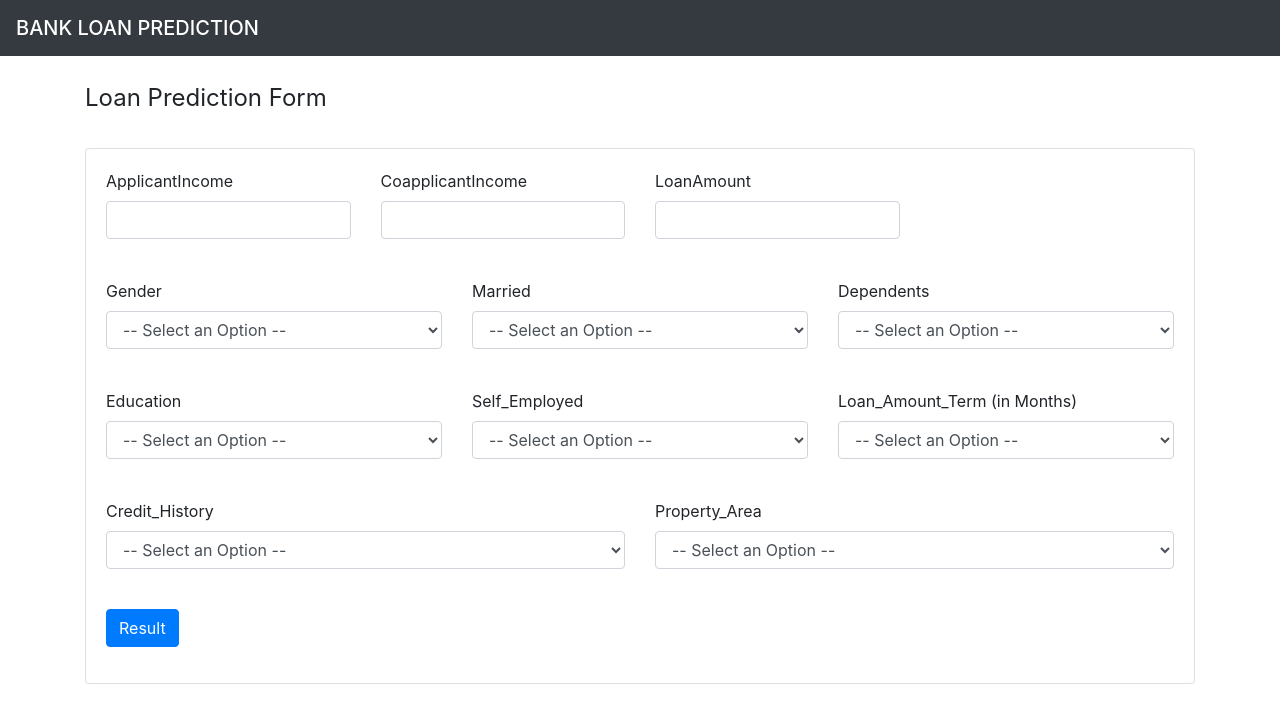
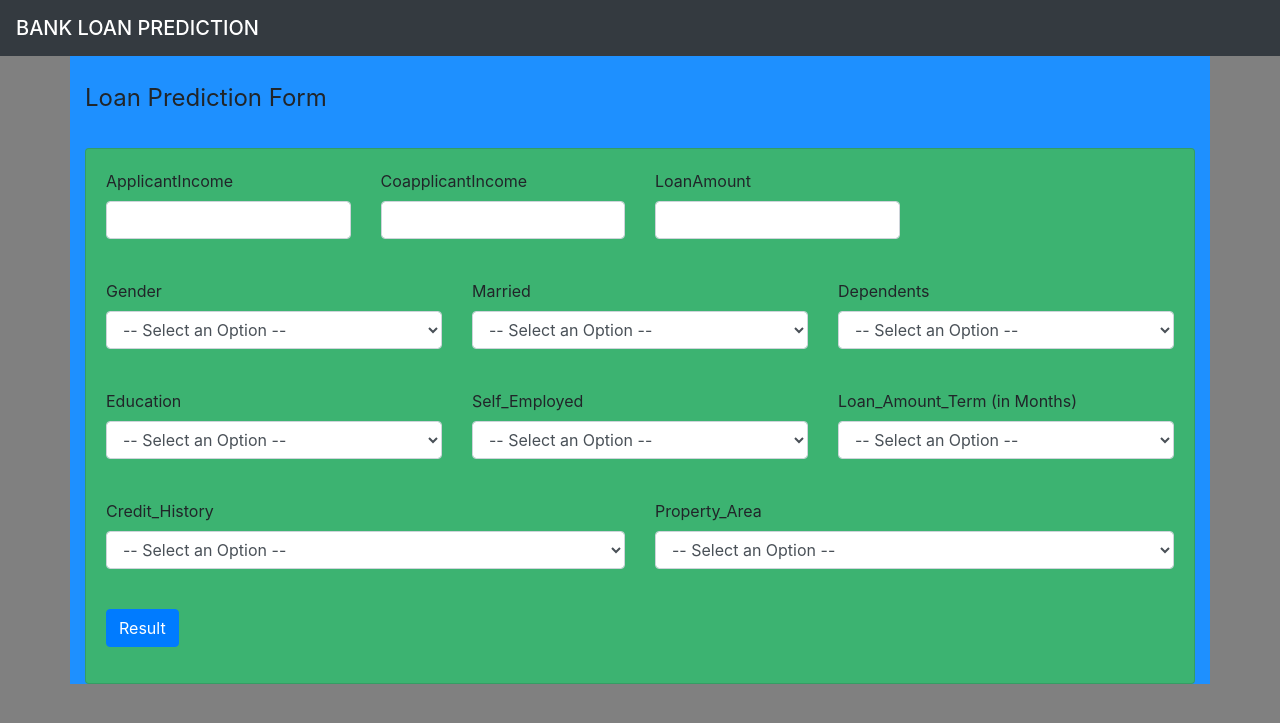
Before and after one commit to pratyushkuppili/bankloanprediction, a Flask app: page / in a window 1280 px wide. Shown: the top 723 px of the page. Run offline with Flask 2, Linux system fonts and the light colour scheme; parts of the project's set-up code (start-up, migrations or seed data) failed here and were passed over; some libraries are stand-ins or nearby versions.

Commit message:
Add files via upload

```diff
--- a/templates/index.html
+++ b/templates/index.html
@@ -10,7 +10,7 @@
 		<title>BANK LOAN PREDICTION</title>
 	</head>
 
-	<body>
+	<body style="background-color:grey;">
 	<!-- Java Script -->
 		<script src="https://code.jquery.com/jquery-3.5.1.slim.min.js" integrity="sha384-DfXdz2htPH0lsSSs5nCTpuj/zy4C+OGpamoFVy38MVBnE+IbbVYUew+OrCXaRkfj" crossorigin="anonymous"></script>
 		<script src="https://cdn.jsdelivr.net/npm/popper.js@1.16.1/dist/umd/popper.min.js" integrity="sha384-9/reFTGAW83EW2RDu2S0VKaIzap3H66lZH81PoYlFhbGU+6BZp6G7niu735Sk7lN" crossorigin="anonymous"></script>
@@ -21,13 +21,14 @@
 		<nav class="navbar navbar-dark bg-dark">
 			<span class="navbar-brand mb-0 h1">BANK LOAN PREDICTION</span>
 		</nav>
-		<div class="container">
+		<div class="container" style="background-color:DodgerBlue;">
 			<br>
 			<!--Form-->
+
 				<form action = "{{url_for('predict')}}" method ="POST" >
 				<fieldset>
 				<legend>Loan Prediction Form</legend><br>
-				  <div class="card card-body" >
+				  <div class="card card-body" style="background-color:MediumSeaGreen;">
 					  <div class="form-group  row">
 						<div class="col-sm-3">
 							<label for="ApplicantIncome">ApplicantIncome</label>
@@ -137,6 +138,7 @@
 					 </div>
 				     </div>
 			 </fieldset>
+
 			</form>
 
 	</div>
```
